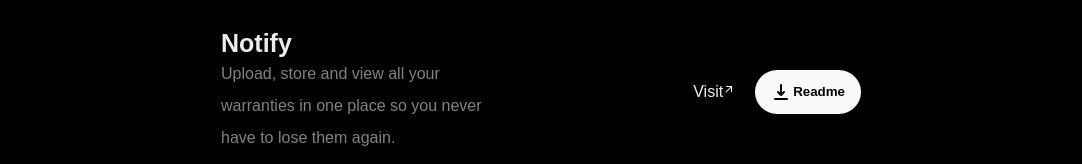
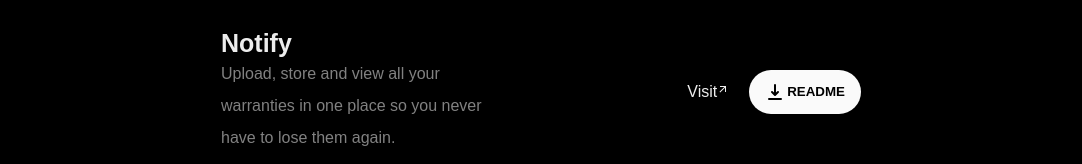
Before and after one commit to RoshanBansie/Portfolio, a Next.js app: page /projects/notify in a window 1280 px wide. Shown: the part 197-361 px from the top of the page, without its empty margins (99-1181 px from the left). Built offline with nearby package versions, Linux system fonts and the light colour scheme.

Commit message:
Read me download toegevoegd bij project page.

```diff
--- a/app/projects/[slug]/page.tsx
+++ b/app/projects/[slug]/page.tsx
@@ -23,7 +23,7 @@ export default async function Page({params}: PageProps) {
     const filtered: Project[] = projects.filter(project => {
         return project.title.toLowerCase() === slug.toLowerCase()
     })
-    const {title, description, image, content}: Project = filtered[0]
+    const {title, description, image, readme, content}: Project = filtered[0]
 
     function getParagaphs() {
         const parsJSX = content.map((par, i) => {
@@ -52,7 +52,7 @@ export default async function Page({params}: PageProps) {
                     </div>
                     <div className="project-action-btns">
                         <ArrowLink innerText="Visit" dst="https://notify.roshanbansie.nl" />
-                        <DownloadBtn innerText="Readme" src="" style="primary" />
+                        <DownloadBtn innerText="README" src={readme} style="primary" />
                     </div>
                 </section>
                 <ImageUI
--- a/app/types.tsx
+++ b/app/types.tsx
@@ -32,6 +32,7 @@ export type Project = {
         height: number,
         alt: string,
     },
+    readme: string,
     link: string,
     content: {title: string, text: string}[]
 }
--- a/data/projects.tsx
+++ b/data/projects.tsx
@@ -14,6 +14,7 @@ const projects: Project[] = [
             height: 898,
             alt: "Notify website image"
         },
+        readme: "/readmes/README_notify.md",
         link: "/projects/notify",
         content: [
             {
```
Also changed, not shown: public/readmes/README_notify.md (added).
